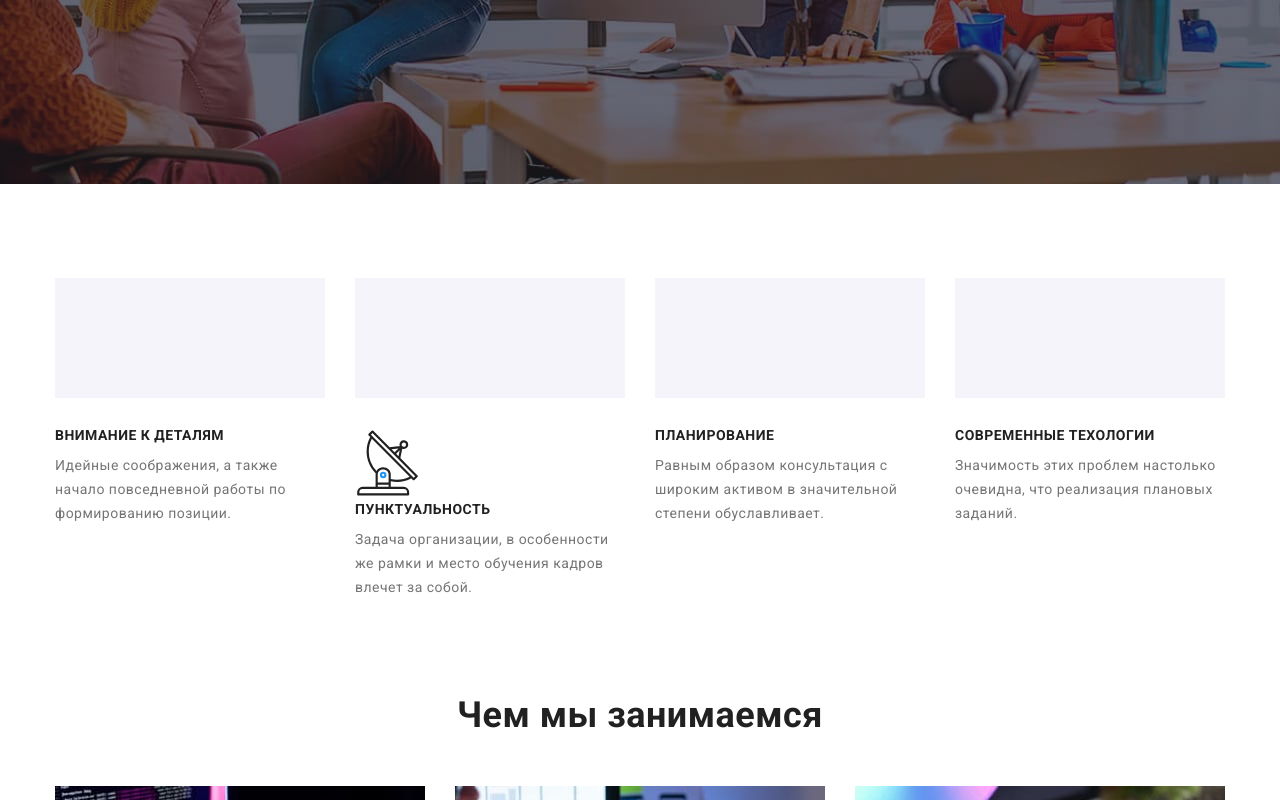
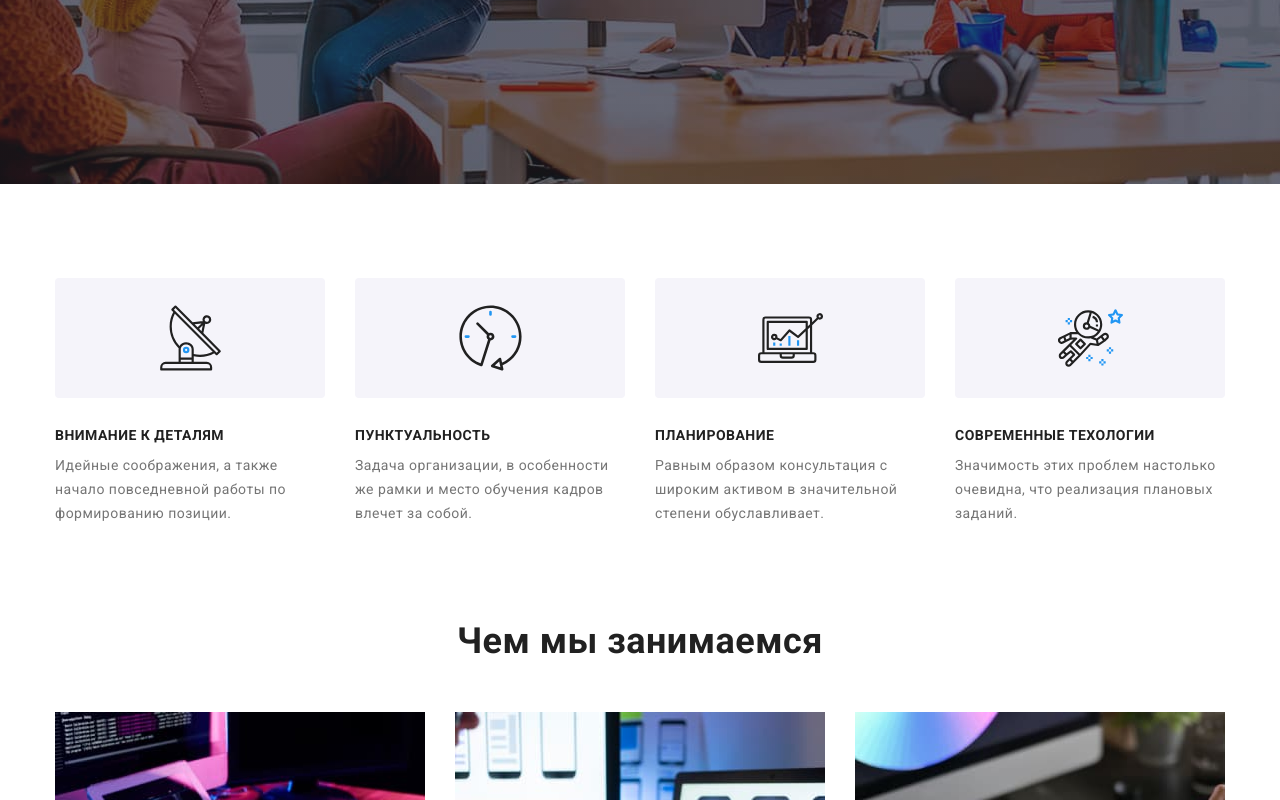
Before and after one commit to NickNedilko/goit-markup-hw-04, a plain HTML site: page index.html in a window 1280 px wide. Shown: the part 512-1312 px from the top of the page. Drawn offline with nearby package versions, Linux system fonts and the light colour scheme.

Commit message:
Подключил спрайт свг

```diff
--- a/css/style.css
+++ b/css/style.css
@@ -245,34 +245,20 @@ fill: currentColor;
 .qualities-description{
     width: 270px;
     margin-left: 30px;
+
 }
-.qualities-description::before{
-    content: "";
-    display: block;
+.icon-feature{
+    display: flex;
+    justify-content: center;
+    align-items: center;
+
+    width: 270px;
     height: 120px;
     margin-bottom: 30px;
-    padding: 25px 100px;
-    background-size: contain;
-    background-repeat: no-repeat;
-    background-position: center;
+
+    border-radius: 4px;
     background-color: #f5f4fa;
 }
-/* .antena-icon::before{
-    background-image: url(../images/svg/antena.svg);
-    background-size: 70px 70px;
-}
-.clock-icon::before{
-    background-image: url(../images/svg/clock.svg);
-    background-size: 70px 70px;
-}
-.diagram-icon::before{
-    background-image: url(../images/svg/diagram.svg);
-    background-size: 70px 70px;
-}
-.astronavt-icon::before{
-    background-image: url(../images/svg/astronaut.svg);
-    background-size: 70px 70px;
-} */
 
 .list-qualities-title{
     margin-top: 0px;
--- a/index.html
+++ b/index.html
@@ -67,7 +67,13 @@
           <h2 class="section-title visually-hidden">Требованиия</h2>
           <ul class="list-qualities list">
             <li>
-              <div class="qualities-description antena-icon">
+              <div class="qualities-description">
+                <div class="icon-feature">
+                  <svg  width="65" height="70">
+                    <use href="./images/svg-sprite.svg#icon-antena">
+                    </use>
+                  </svg>
+                </div>
                   <h3 class="list-qualities-title">Внимание к деталям</h3>
                   <p class="text">
                     Идейные соображения, а также начало повседневной работы по формированию позиции.
@@ -75,12 +81,13 @@
               </div>
             </li>
             <li>
-              <div class="qualities-description clock-icon">
-                <svg width="65" height="70">
-                  <use href="./images/svg-sprite.svg#icon-antena">
-
+              <div class="qualities-description">
+                <div class="icon-feature">
+                  <svg  width="65" height="70">
+                    <use href="./images/svg-sprite.svg#icon-clock">
                     </use>
                   </svg>
+                </div>
                   <h3 class="list-qualities-title">Пунктуальность</h3>
                   <p class="text">
                     Задача организации, в особенности же рамки и место обучения кадров влечет за
@@ -89,7 +96,13 @@
               </div>
             </li>
             <li>
-              <div class="qualities-description diagram-icon">
+              <div class="qualities-description">
+                <div class="icon-feature">
+                  <svg  width="65" height="70">
+                    <use href="./images/svg-sprite.svg#icon-diagram">
+                    </use>
+                  </svg>
+                </div>
                 <h3 class="list-qualities-title">Планирование</h3>
                 <p class="text">
                   Равным образом консультация с широким активом в значительной степени
@@ -98,7 +111,13 @@
               </div>
             </li>
             <li>
-              <div class="qualities-description astronavt-icon">
+              <div class="qualities-description">
+                <div class="icon-feature">
+                  <svg  width="65" height="70">
+                    <use href="./images/svg-sprite.svg#icon-astronaut">
+                    </use>
+                  </svg>
+                </div>
                 <h3 class="list-qualities-title">Современные техологии</h3>
                 <p class="text">
                   Значимость этих проблем настолько очевидна, что реализация плановых заданий.
```
Also changed, not shown: portfolio.html (+0 -2 lines). Lines whose indentation alone changed are shown as unchanged.
